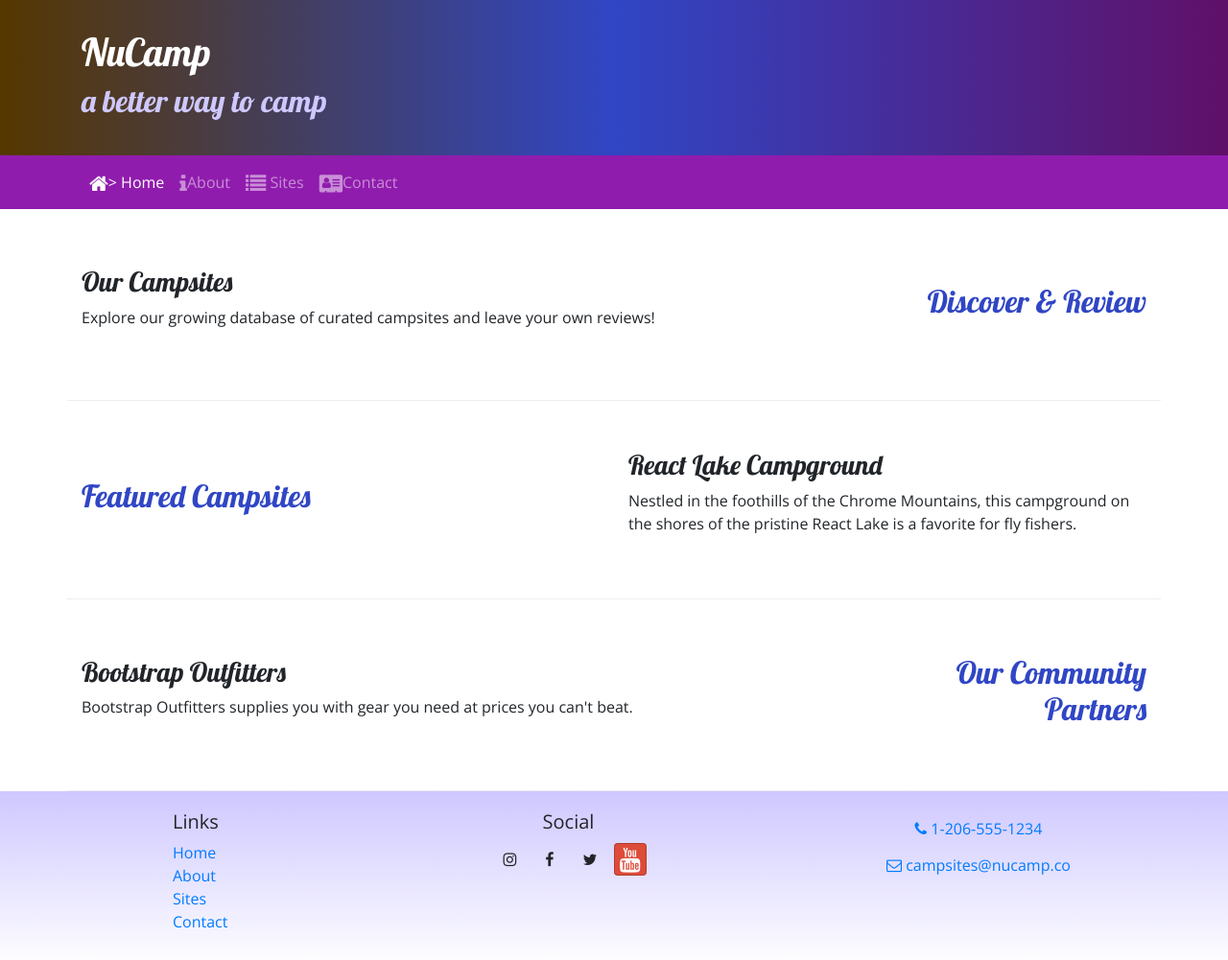
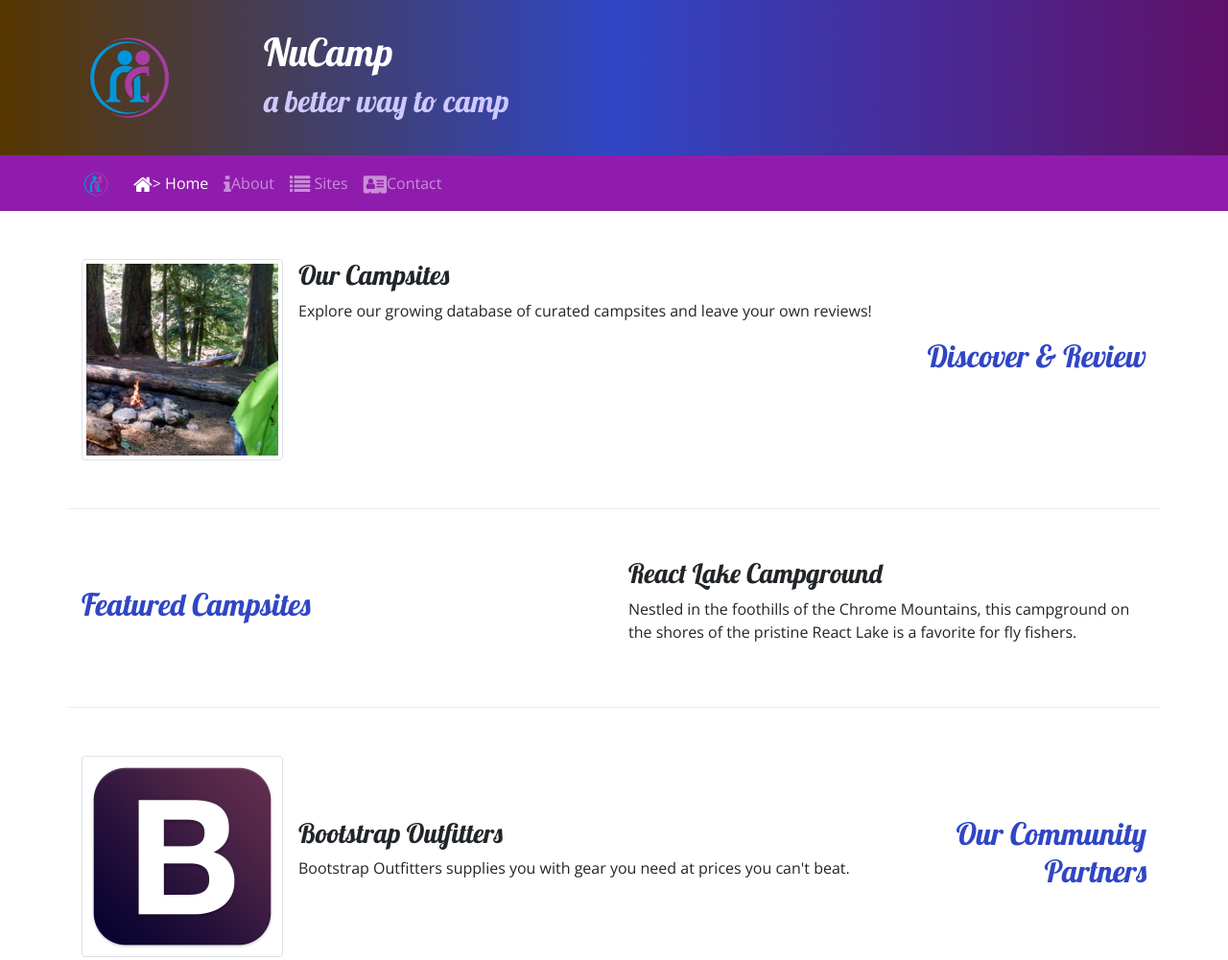
Before and after one commit to laspinto/Nucampsite, a website: page index.html in a window 1280 px wide. Shown: the top 1001 px of the page at 96% size. Drawn offline with nearby package versions, Linux system fonts and the light colour scheme.

Commit message:
Images and Media

```diff
--- a/index.html
+++ b/index.html
@@ -23,6 +23,9 @@
     <header class="jumbotron jumbotron-fluid">
         <div class="container">
             <div class="row">
+                <div class="col-4 col-sm-3 col-md-2 align-self-center">
+                    <img src="img/img/logo.png" class="img-fluid">
+                </div>
                 <div class="col">
                     <h1>NuCamp</h1>
                     <h2>a better way to camp</h2>
@@ -32,12 +35,14 @@
     </header>
     <nav class="navbar navbar-expand-sm navbar-dark sticky-top">
         <div class="container">
-            <button class="navbar-toggler ml-auto" type="button" data-toggle="collapse" data-target="#nucampNavbar">
+            <a class="navbar-brand" href="#"><img src="img/img/logo.png" height="30" width="30" /></a>
+            <button class="navbar-toggler" type="button" data-toggle="collapse" data-target="#nucampNavbar">
                 <span class="navbar-toggler-icon"></span>
             </button>
             <div class="collapse navbar-collapse" id="nucampNavbar">
                 <ul class="navbar-nav">
-                    <li class="nav-item active"><a class="nav-link" href="#"><i class="fa fa-home fa-lg"></i>> Home</a></li>
+                    <li class="nav-item active"><a class="nav-link" href="#"><i class="fa fa-home fa-lg"></i>> Home</a>
+                    </li>
                     <li class="nav-item "><a class="nav-link" href="aboutus.html">
                             <i class="fa fa-info fa-lg"></i>About</a></li>
                     <li class="nav-item"><a class="nav-link" href="#"><i class="fa fa-list fa-lg"></i> Sites</a></li>
@@ -55,9 +60,16 @@
                 <h2 class="text-sm-right">Discover & Review</h2>
             </div>
             <div class="col">
+                <div class="media">
+                    <img class="d-flex mr-3 img-thumbnail" src="img/img/breadcrumb-trail-thumb.jpg"
+                        alt="breadcrumbs trail thumbnail" />
+                    <div class="media-body align-center">
                         <h3>Our Campsites</h3>
-                <p class="d-none d-sm-block">Explore our growing database of curated campsites and leave your own
+                        <p class="d-none d-sm-block">Explore our growing database of curated campsites
+                            and leave your own
                             reviews!</p>
+                    </div>
+                </div>
             </div>
         </div>
 
@@ -78,9 +90,15 @@
                 <h2 class="text-sm-right">Our Community Partners</h2>
             </div>
             <div class="col">
+                <div class="media">
+                    <img class="d-flex mr-3 img-thumbnail" src="img/img/bootstrap-thumb.png"
+                        alt="Bootstrap Outfitters" />
+                    <div class="media-body align-self-center">
                         <h3>Bootstrap Outfitters</h3>
                         <p class="d-none d-sm-block">Bootstrap Outfitters supplies you with gear you need at prices
                             you can't beat.</p>
+                    </div>
+                </div>
             </div>
         </div>
     </div>
```
Also changed, not shown: aboutus.html (+7 -4 lines), contactus.html (+5 -1 lines), img/img/bootstrap-thumb.png (added), img/img/breadcrumb-trail-thumb.jpg (added), img/img/breadcrumb-trail.jpg (added), img/img/chrome-river-thumb.jpg (added), img/img/chrome-river.jpg (added), img/img/logo.png (added), img/img/react-lake-thumb.jpg (added), img/img/react-lake.jpg (added), 1 other file. Lines whose indentation alone changed are shown as unchanged.
